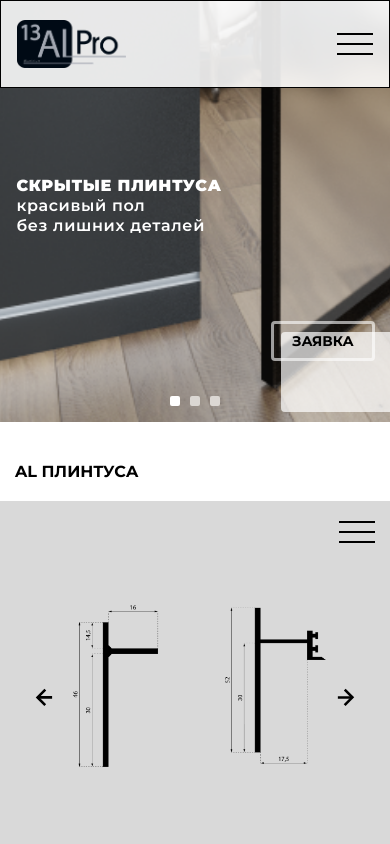
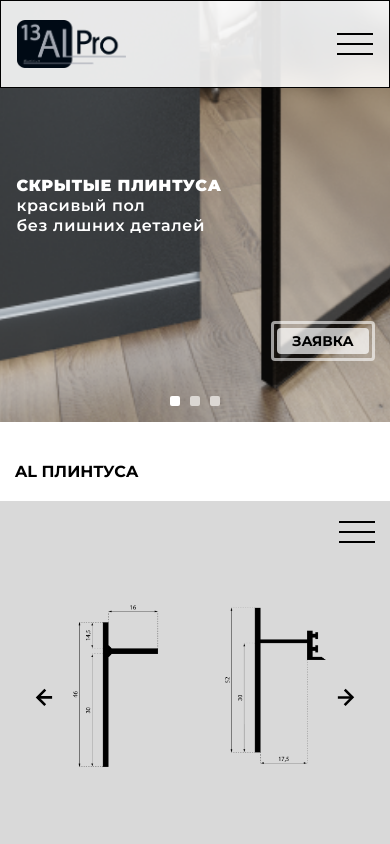
Before and after one commit to bakhtin-pavel/all_pro, a React (Create React App) app: page / in a window 390 px wide. Shown: the top 844 px of the page. Built offline with nearby package versions, Linux system fonts and the light colour scheme.

Commit message:
add application button adaptive + anim

```diff
--- a/src/components/UI/button/ApplicationButton.jsx
+++ b/src/components/UI/button/ApplicationButton.jsx
@@ -12,18 +12,22 @@ const ApplicationButton = ({ onClick }) => {
 
     const size = useWindowSize()
 
-    const perehod = (size.innerHeight / 5) - 102
-    console.log(perehod)
-
     useEffect(() => {
 
+        if (size.innerWidth < 1025) return;
+
+        const perehod = (size.innerHeight / 5) - 102
+
         const updatePosition = () => {
+
             const scrollY = window.scrollY
+
             if (scrollY > perehod) {
                 !changed && setChanged(true)
             } else {
                 changed && setChanged(false)
             }
+
         }
 
         window.addEventListener('scroll', updatePosition);
--- a/src/components/UI/button/styles/ApplicationButton.module.css
+++ b/src/components/UI/button/styles/ApplicationButton.module.css
@@ -80,13 +80,15 @@
     .appButton {
         width: 104px;
         height: 40px;
+
+        position: absolute;
         top: 38vh;
         right: 15px;
 
         font-size: 14px;
     }
 
-    .backFon {
+    .appButton .backFon {
         width: 92px;
         height: 26px;
 
```
